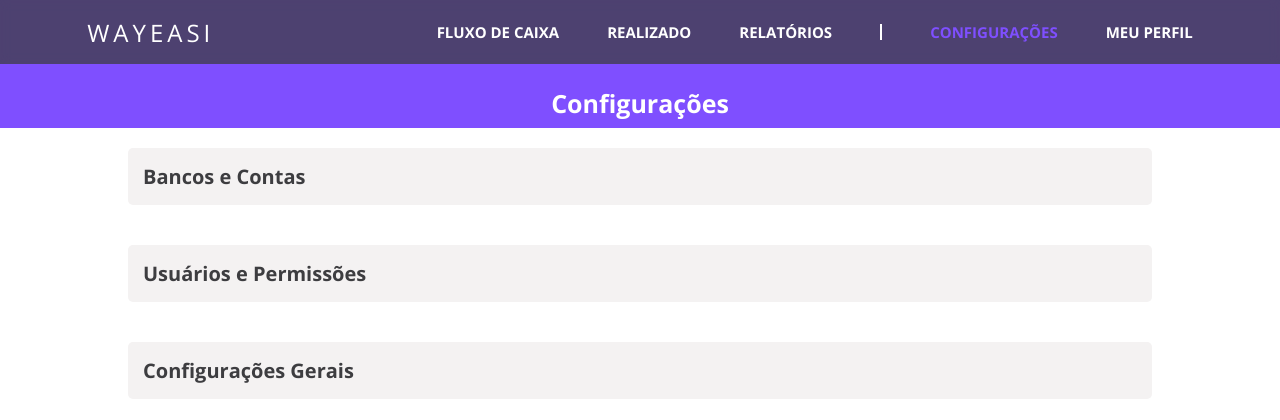
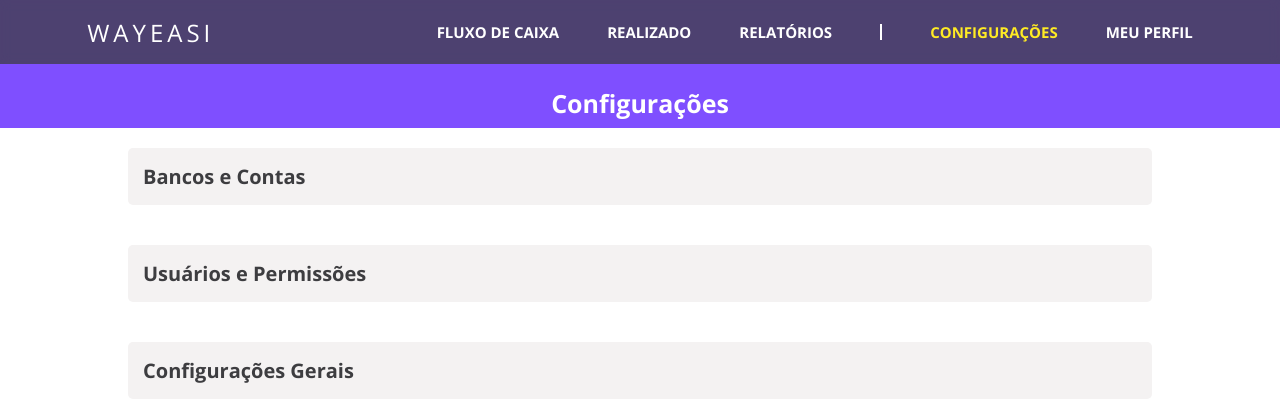
Before and after one commit to edgarmoraes/spifex, a Django app: page /configuracoes/ in a window 1280 px wide. Shown: the top 420 px of the page. Run offline with Django 5.2, Linux system fonts and the light colour scheme.

Commit message:
Update configuracoes.css

```diff
--- a/configuracoes/static/css/configuracoes.css
+++ b/configuracoes/static/css/configuracoes.css
@@ -8,7 +8,7 @@ body {
 
 /* Compartilhado */
 .nav-configuracoes a {
-  color: var(--color7);
+  color: var(--color9);
 }
 
 /* Títulos */
```
